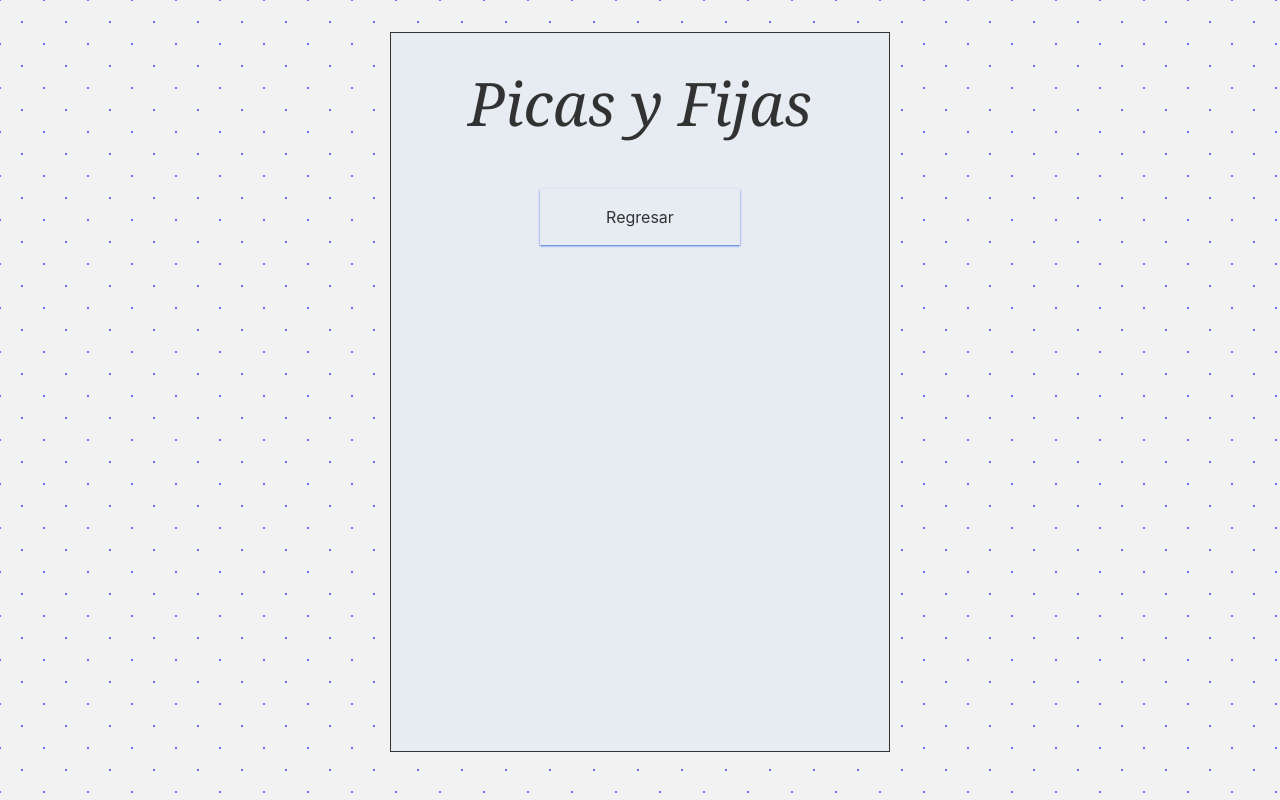
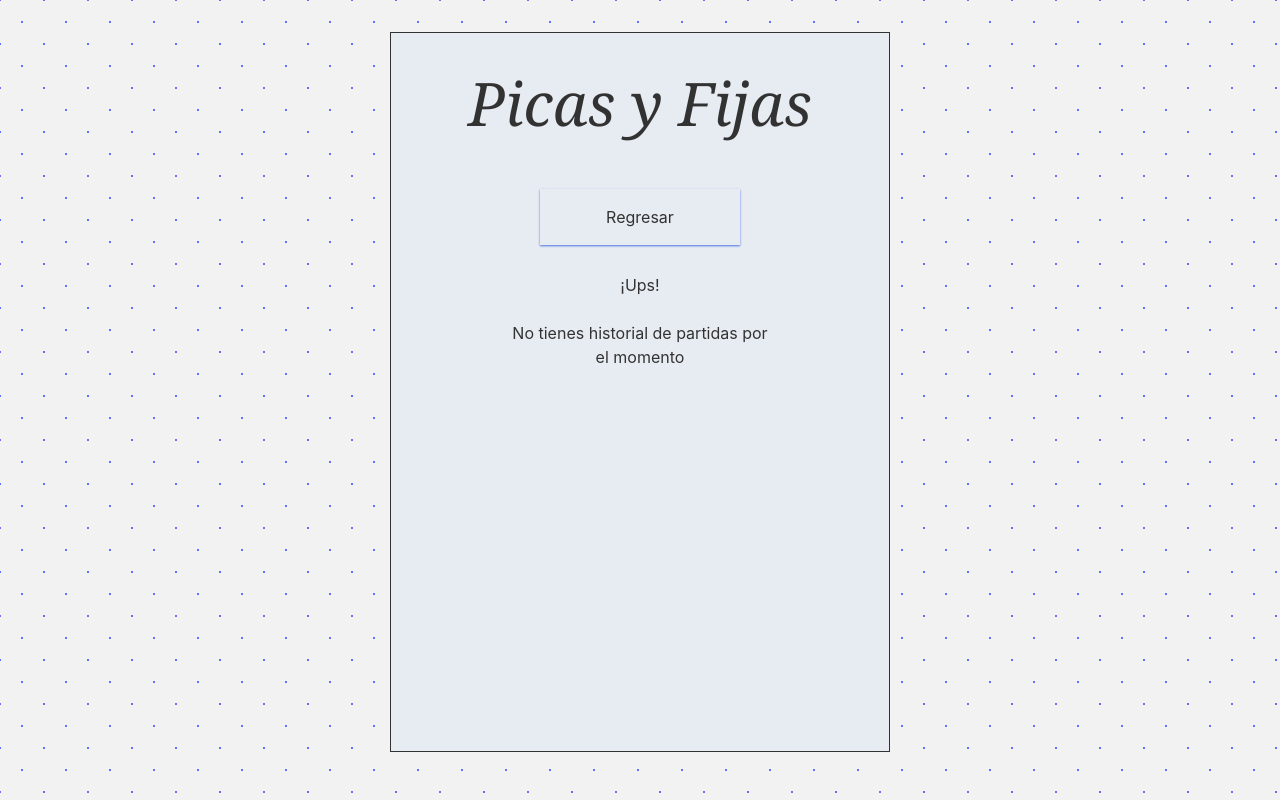
Before and after one commit to nibemo99/react-pyf, a React (Create React App) app: page / in a window 1280 px wide. Both pictures are taken after a click on the button "Historial". Built offline with nearby package versions, Linux system fonts and the light colour scheme.

Commit message:
Added message in case history is empty

```diff
--- a/src/Components/Main/Historial/Historial.js
+++ b/src/Components/Main/Historial/Historial.js
@@ -50,6 +50,15 @@ export const Historial = ({ setMainDisplay }) => {
       {/* SI RENDERLISTA === 0, renderiza toda la lista */}
       {(renderLista === 0) && (
         <div className='flex flex-col'>
+
+          {
+            (parsedHistory.length === 0) && (
+              <>
+                <p className='mx-auto w-2/3 py-3' >¡Ups!</p>
+                <p className='mx-auto w-2/3 py-3' >No tienes historial de partidas por el momento</p>
+              </>
+            )
+          }
 
           {
             // Traigo el localstorage y lo mapeo para renderizar cada uno de las partidas.
```
